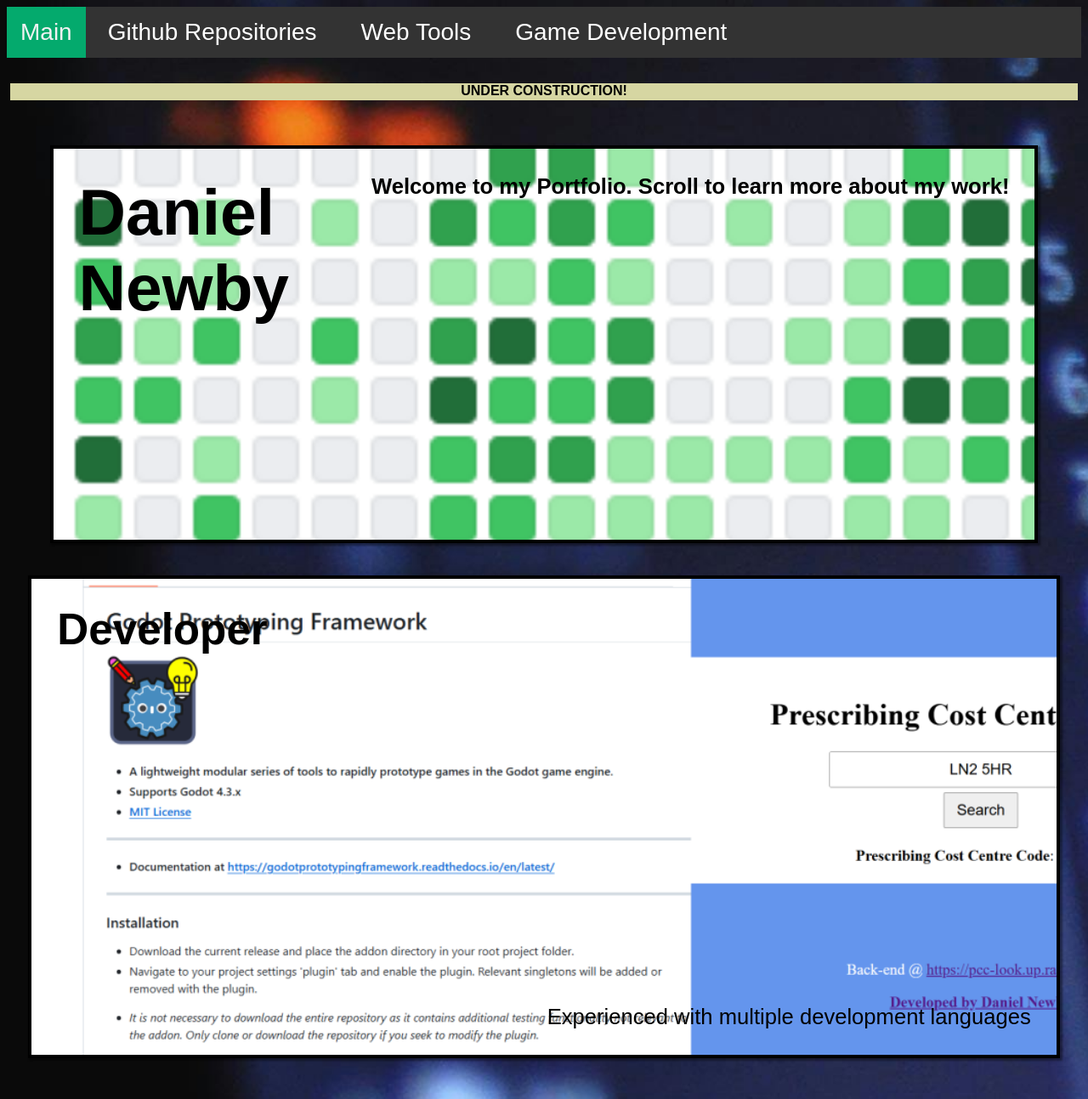
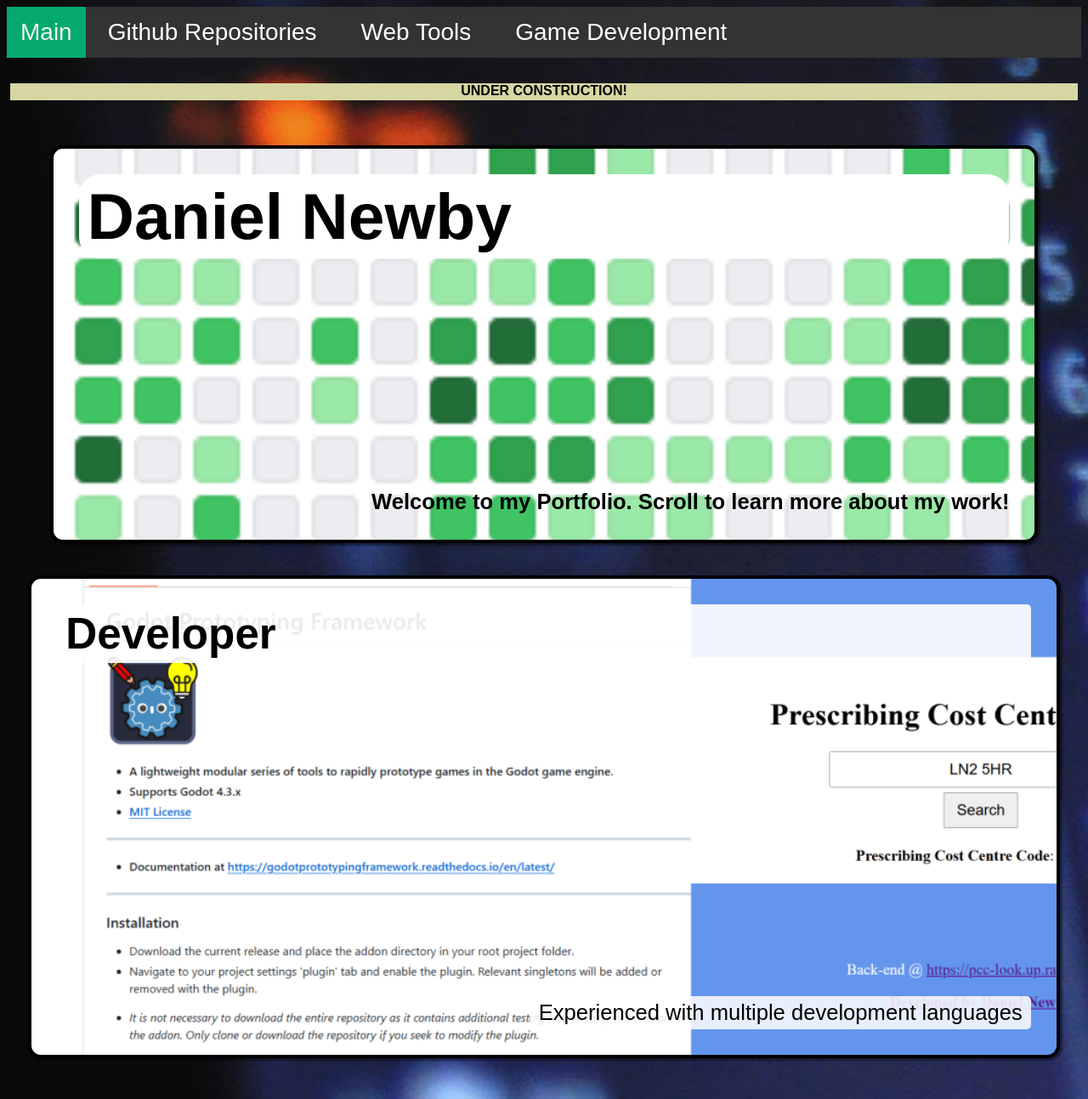
Before and after one commit to newwby/newwby.github.io, a plain HTML site: page index.html in a window 1280 px wide. Shown: the top 1293 px of the page at 85% size. Drawn offline with Linux system fonts and the light colour scheme.

Commit message:
tweaks content block styling

```diff
--- a/index.css
+++ b/index.css
@@ -38,15 +38,22 @@ body {
     margin: 1% 4%;
     background: url('assets/block_background_0_header.png');
     background-size: cover;
+    border-radius: 15px;
 }
 
 #body_header_block h1 {
     margin: 0px;
     font-size: 6vw;
     text-align: left;
-    text-wrap: pretty;
-    width: 200px;
-    position:absolute;
+    /* make the first name/surname wrap around */
+    /* text-wrap: pretty; */
+    /* width: 200px; */
+    /* position:absolute; */
+    /* add background behind text */
+    background-color: white;
+    display:inline;
+    padding: 5px 10px;
+    border-radius: 25px;
 }
 
 #body_header_block h2 {
@@ -64,6 +71,7 @@ body {
     height: 500px;
     background: url('./assets/default_content_placeholder_background.webp'); /* Fallback if block background image can't load */
     background-size: cover;
+    border-radius: 15px;
 }
 
 /* Content block title/header text */
@@ -72,6 +80,11 @@ body {
     font-size: 4vw;
     text-align: left;
     word-wrap: normal;
+    /* add background behind text */
+    background-color: rgba(255, 255, 255, 0.90);
+    display: inline-block;
+    padding: 5px 10px;
+    border-radius: 5px;
 }
 
 /* Content block descriptive text  */
@@ -81,6 +94,11 @@ body {
     text-align: right;
     word-wrap: normal;
     align-self: flex-end;
+    /* add background behind text */
+    background-color: rgba(255, 255, 255, 0.85);
+    display: inline-block;
+    padding: 5px 10px;
+    border-radius: 5px;
 }
 
 /* Dividers removed presently - remove this CSS if not reintroduced*/
```
